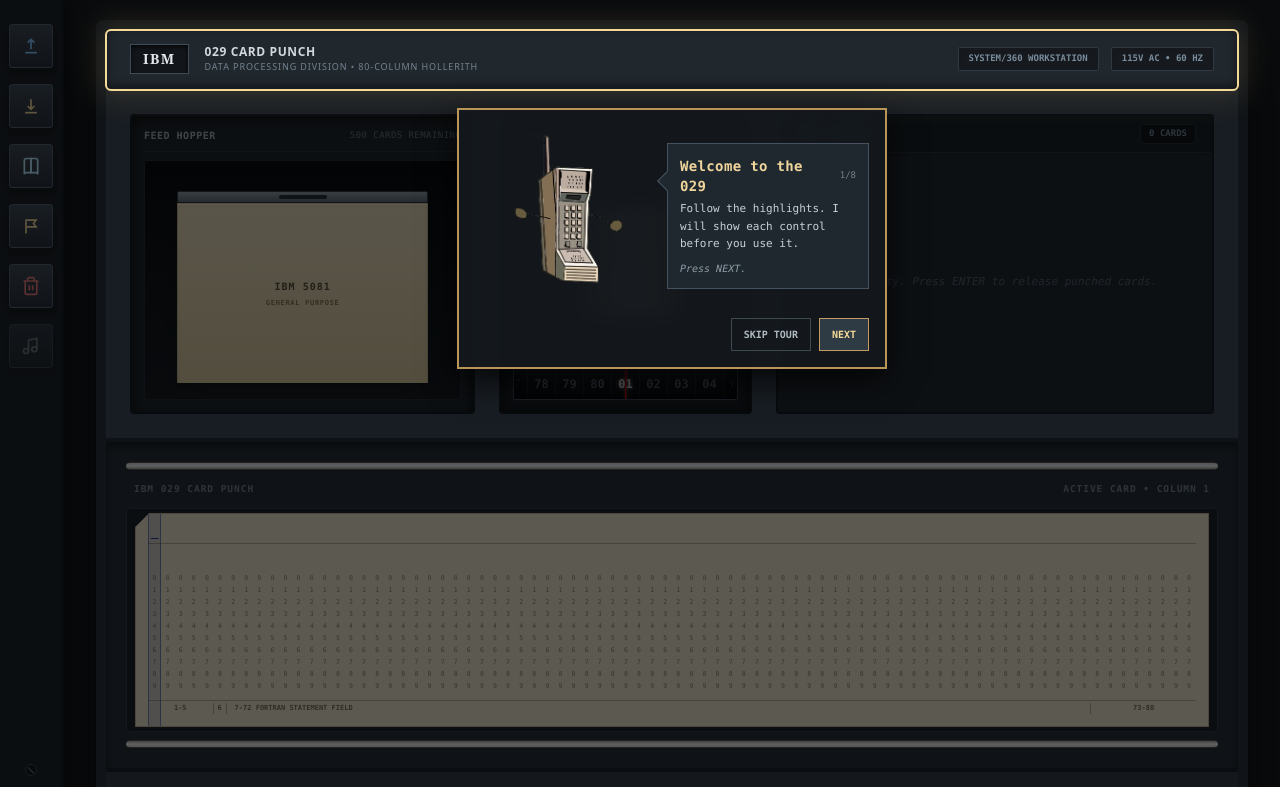
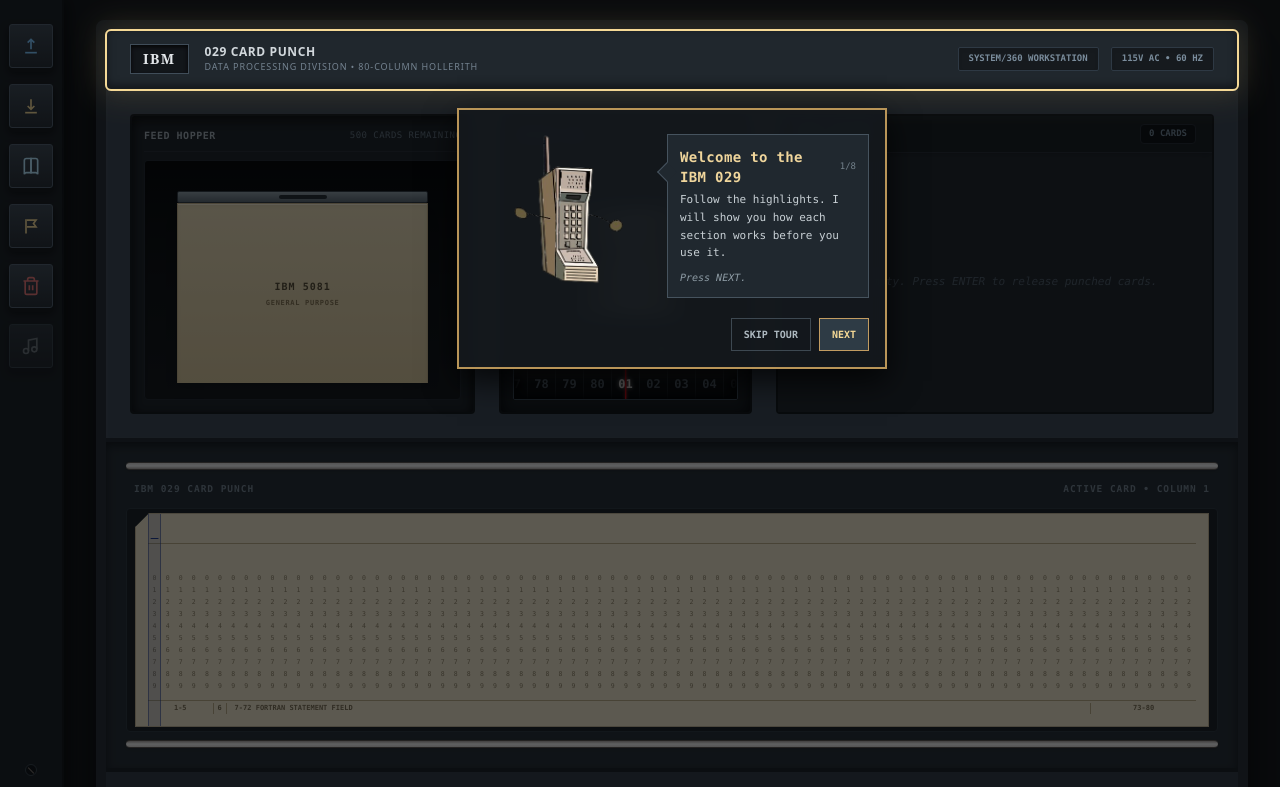
Before and after one commit to ImJulien/PunchCode, a Next.js app in the folder frontend/: page / in a window 1280 px wide. Shown: the top 787 px of the page. Built offline with nearby package versions, Linux system fonts and the light colour scheme.

Commit message:
changed dialogue

```diff
--- a/frontend/src/components/FlippyTutorial.tsx
+++ b/frontend/src/components/FlippyTutorial.tsx
@@ -13,8 +13,8 @@
 
 const TOUR_STEPS: TutorialStep[] = [
   {
-    title: "Welcome to the 029",
-    message: "Follow the highlights. I will show each control before you use it.",
+    title: "Welcome to the IBM 029",
+    message: "Follow the highlights. I will show you how each section works before you use it.",
     hint: "Press NEXT.",
     target: "#machine-header",
   },
```
